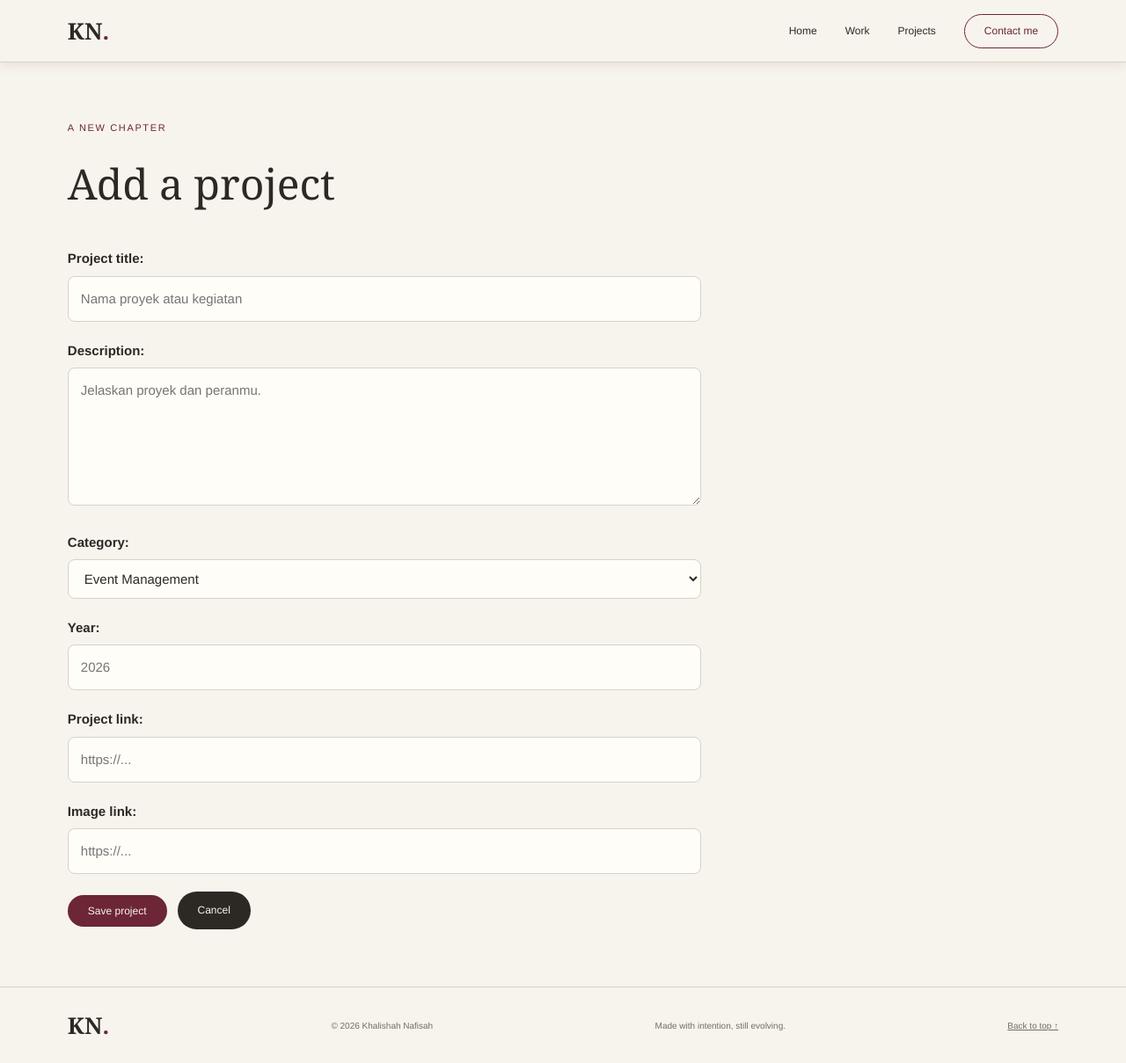
After one commit to KhalishahNafisah/myportofolio, a Django app: page /projects/add/ in a window 1280 px wide. The commit adds this page. Shown: the whole page at 88% size. Run offline with Django 4.2, Linux system fonts and the light colour scheme.

Commit message:
Menambah form membuat projek

```diff
--- /dev/null
+++ b/main/forms.py
@@ -0,0 +1,44 @@
+from django import forms
+
+from main.models import Project
+
+
+class ProjectForm(forms.ModelForm):
+    class Meta:
+        model = Project
+        fields = [
+            "title",
+            "description",
+            "category",
+            "year",
+            "project_url",
+            "project_image_url",
+        ]
+        labels = {
+            "title": "Project title",
+            "description": "Description",
+            "category": "Category",
+            "year": "Year",
+            "project_url": "Project link",
+            "project_image_url": "Image link",
+        }
+        widgets = {
+            "title": forms.TextInput(
+                attrs={"placeholder": "Nama proyek atau kegiatan"}
+            ),
+            "description": forms.Textarea(
+                attrs={
+                    "rows": 5,
+                    "placeholder": "Jelaskan proyek dan peranmu.",
+                }
+            ),
+            "year": forms.NumberInput(
+                attrs={"placeholder": "2026"}
+            ),
+            "project_url": forms.URLInput(
+                attrs={"placeholder": "https://..."}
+            ),
+            "project_image_url": forms.URLInput(
+                attrs={"placeholder": "https://..."}
+            ),
+        }
--- a/main/models.py
+++ b/main/models.py
@@ -50,5 +50,11 @@ class Project(models.Model):
     year = models.PositiveIntegerField()
     project_url = models.URLField(blank=True, default="")
 
+    project_image_url = models.URLField(
+        max_length=500,
+        blank=True,
+        default="",
+    )
+
     def __str__(self):
         return self.title
--- a/main/urls.py
+++ b/main/urls.py
@@ -1,6 +1,6 @@
 from django.urls import path
 
-from main.views import show_main, show_experience, show_projects, show_about, show_life, show_contact
+from main.views import show_main, show_experience, show_projects, show_about, show_life, show_contact, create_project
 
 app_name = "main"
 
@@ -11,4 +11,5 @@ urlpatterns = [
     path("", show_main, name="show_main"),
     path("experience/", show_experience, name="show_experience"),
     path("projects/", show_projects, name="show_projects"),
+    path("projects/add/", create_project, name="create_project"),
 ]
--- a/main/views.py
+++ b/main/views.py
@@ -1,5 +1,9 @@
-from django.shortcuts import render
+from django.contrib import messages
+from django.core import serializers
+from django.http import HttpResponse
+from django.shortcuts import get_object_or_404, redirect, render
 
+from main.forms import ProjectForm
 from main.models import Experience, Project
 
 
@@ -45,3 +49,24 @@ def show_life(request):
 
 def show_contact(request):
     return render(request, "detail.html", {"page_title": "Let’s connect", "section_template": "includes/contact.html"})
+
+def create_project(request):
+    if request.method == "POST":
+        form = ProjectForm(request.POST)
+
+        if form.is_valid():
+            form.save()
+            messages.success(request, "Project berhasil ditambahkan.")
+            return redirect("main:show_projects")
+    else:
+        form = ProjectForm()
+
+    return render(
+        request,
+        "projects_form.html",
+        {
+            "logo": "KN",
+            "name": "Khalishah",
+            "form": form,
+        },
+    )
--- a/portofolio/settings.py
+++ b/portofolio/settings.py
@@ -30,6 +30,10 @@ SECRET_KEY = 'django-insecure-nle4^_un!(2ig+8d3mxf%ql0h)y^)c#df+v+#^&648*w2y=5@j
 DEBUG = True
 
 ALLOWED_HOSTS = ["localhost", "127.0.0.1", "khalishah-nafisah-myportofolio.pws.cs.ui.ac.id"]
+
+CSRF_TRUSTED_ORIGINS = [
+    "https://khalishah-nafisah-myportofolio.pws.cs.ui.ac.id",
+]
 
 PRODUCTION = os.getenv('PRODUCTION', 'False').lower() == 'true'
 
--- a/static/css/style.css
+++ b/static/css/style.css
@@ -819,3 +819,77 @@ a.social-icon:active {
     color: var(--ink);
     border-color: var(--ink);
 }
+
+/* Project management */
+.portfolio-form {
+    max-width: 720px;
+}
+
+.portfolio-field {
+    margin-bottom: 20px;
+}
+
+.portfolio-field label {
+    display: block;
+    margin-bottom: 6px;
+    font-weight: 600;
+}
+
+.portfolio-field input,
+.portfolio-field textarea,
+.portfolio-field select,
+.project-search input {
+    width: 100%;
+    padding: 12px 14px;
+    border: 1px solid var(--line);
+    border-radius: 8px;
+    background: #fffdf8;
+    color: var(--ink);
+    font: inherit;
+}
+
+.portfolio-field textarea {
+    resize: vertical;
+}
+
+.portfolio-field input:focus,
+.portfolio-field textarea:focus,
+.portfolio-field select:focus,
+.project-search input:focus {
+    outline: 2px solid var(--burgundy);
+    outline-offset: 2px;
+}
+
+.portfolio-field .errorlist,
+.portfolio-form > .errorlist {
+    margin: 6px 0 0 20px;
+    color: #a32222;
+}
+
+.portfolio-actions {
+    display: flex;
+    flex-wrap: wrap;
+    align-items: center;
+    gap: 12px;
+    margin-top: 20px;
+}
+
+button.button {
+    border: 0;
+    cursor: pointer;
+    font-family: inherit;
+}
+
+.button-secondary {
+    background: var(--ink);
+}
+
+.flash-messages {
+    padding-top: 20px;
+}
+
+.flash-message {
+    padding: 12px 16px;
+    border: 1px solid var(--line);
+    background: var(--section-tint);
+}
--- a/templates/projects.html
+++ b/templates/projects.html
@@ -11,6 +11,12 @@
         <div class="container">
             <p class="section-kicker">Things I have brought to life</p>
             <h1>Selected Projects</h1>
+
+            <div class="portfolio-actions">
+                <a class="button" href="{% url 'main:create_project' %}">
+                    Add project
+                </a>
+            </div>
 
             <div class="experience-grid">
                 {% for project in project_list %}
--- /dev/null
+++ b/templates/projects_form.html
@@ -0,0 +1,47 @@
+{% extends "base.html" %}
+
+{% block meta %}
+    <title>Add Project — Khalishah Nafisah</title>
+{% endblock meta %}
+
+{% block content %}
+    <main id="main">
+        <section class="experience-section">
+            <div class="container">
+                <p class="section-kicker">A new chapter</p>
+                <h1>Add a project</h1>
+
+                <form method="post"
+                      action="{% url 'main:create_project' %}"
+                      class="portfolio-form">
+                    {% csrf_token %}
+
+                    {{ form.non_field_errors }}
+
+                    {% for field in form %}
+                        <div class="portfolio-field">
+                            {{ field.label_tag }}
+                            {{ field }}
+
+                            {% if field.help_text %}
+                                <small>{{ field.help_text }}</small>
+                            {% endif %}
+
+                            {{ field.errors }}
+                        </div>
+                    {% endfor %}
+
+                    <div class="portfolio-actions">
+                        <button class="button" type="submit">
+                            Save project
+                        </button>
+                        <a class="button button-secondary"
+                           href="{% url 'main:show_projects' %}">
+                            Cancel
+                        </a>
+                    </div>
+                </form>
+            </div>
+        </section>
+    </main>
+{% endblock content %}
```
Also changed, not shown: db.sqlite3, main/migrations/0003_project_project_image_url.py (added).
